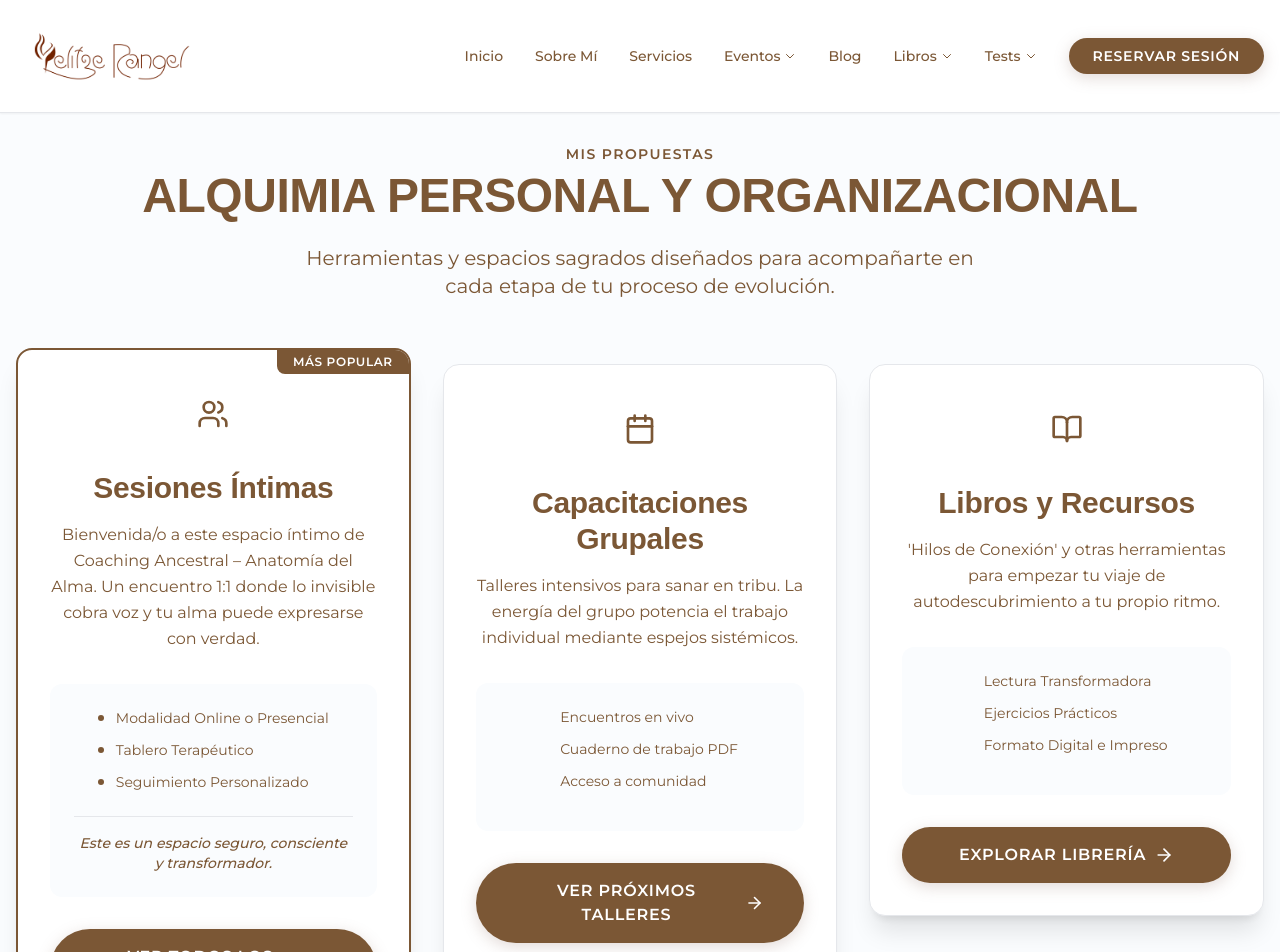
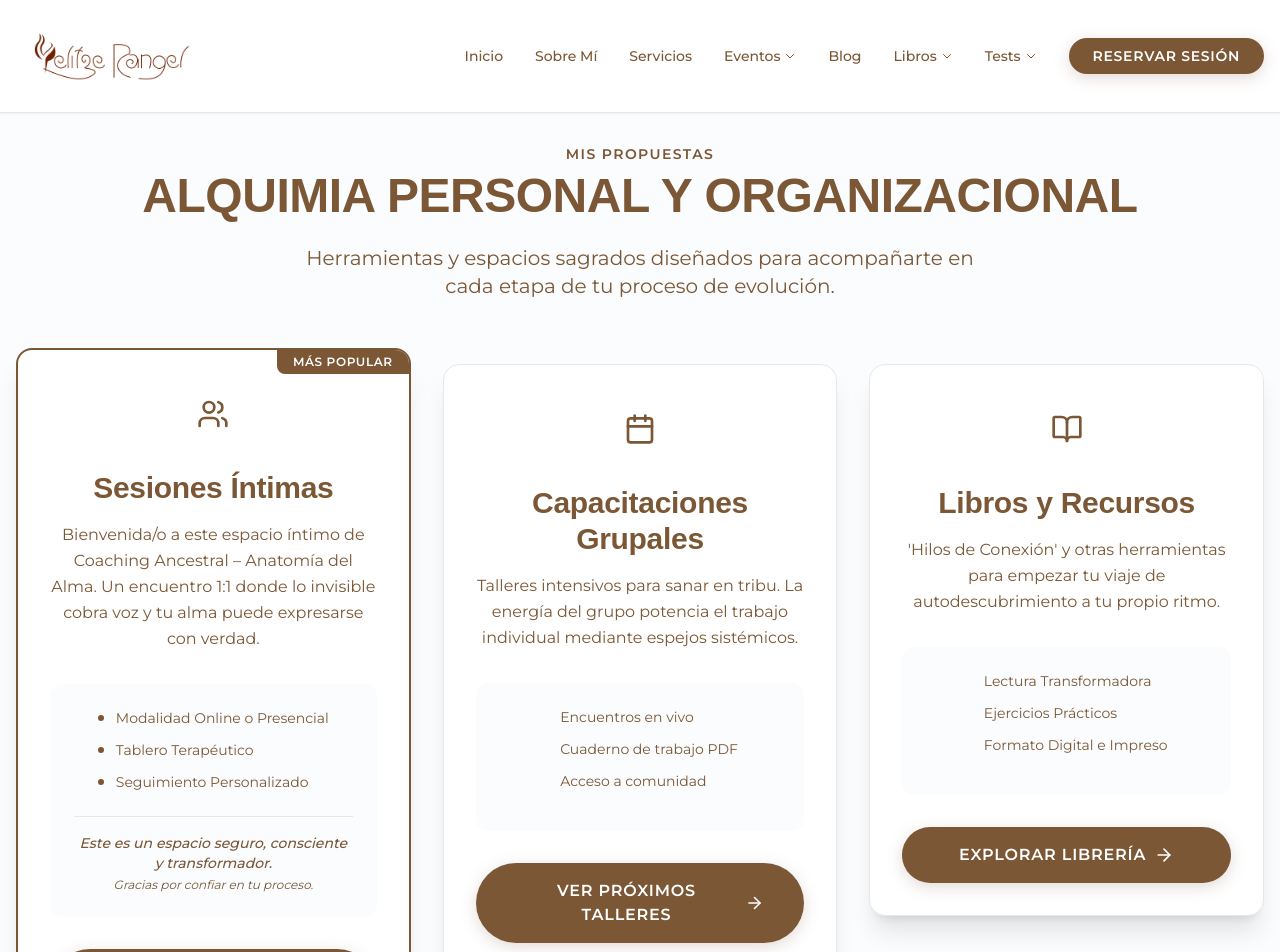
Before and after one commit to yelitzerangeloficialweb-max/yelitze-rangel-web, a Next.js app: page /servicios in a window 1280 px wide. Shown: the top 952 px of the page. Built offline with nearby package versions, Linux system fonts and the light colour scheme; a web font is replaced by a local one.

Commit message:
content: add thank you message to service card footer

```diff
--- a/app/(website)/(routes)/servicios/page.tsx
+++ b/app/(website)/(routes)/servicios/page.tsx
@@ -88,9 +88,14 @@ export default function ServicesPage() {
                                     ))}
                                 </ul>
                                 {service.title === "Sesiones Íntimas" && (
-                                    <p className="text-sm italic font-medium text-[var(--color-secondary)] border-t border-[var(--color-primary)]/5 pt-4 mt-2">
-                                        Este es un espacio seguro, consciente y transformador.
-                                    </p>
+                                    <div className="border-t border-[var(--color-primary)]/5 pt-4 mt-2">
+                                        <p className="text-sm italic font-medium text-[var(--color-secondary)]">
+                                            Este es un espacio seguro, consciente y transformador.
+                                        </p>
+                                        <p className="text-xs text-[var(--color-text-light)] mt-1 italic">
+                                            Gracias por confiar en tu proceso.
+                                        </p>
+                                    </div>
                                 )}
                             </div>
 
```
